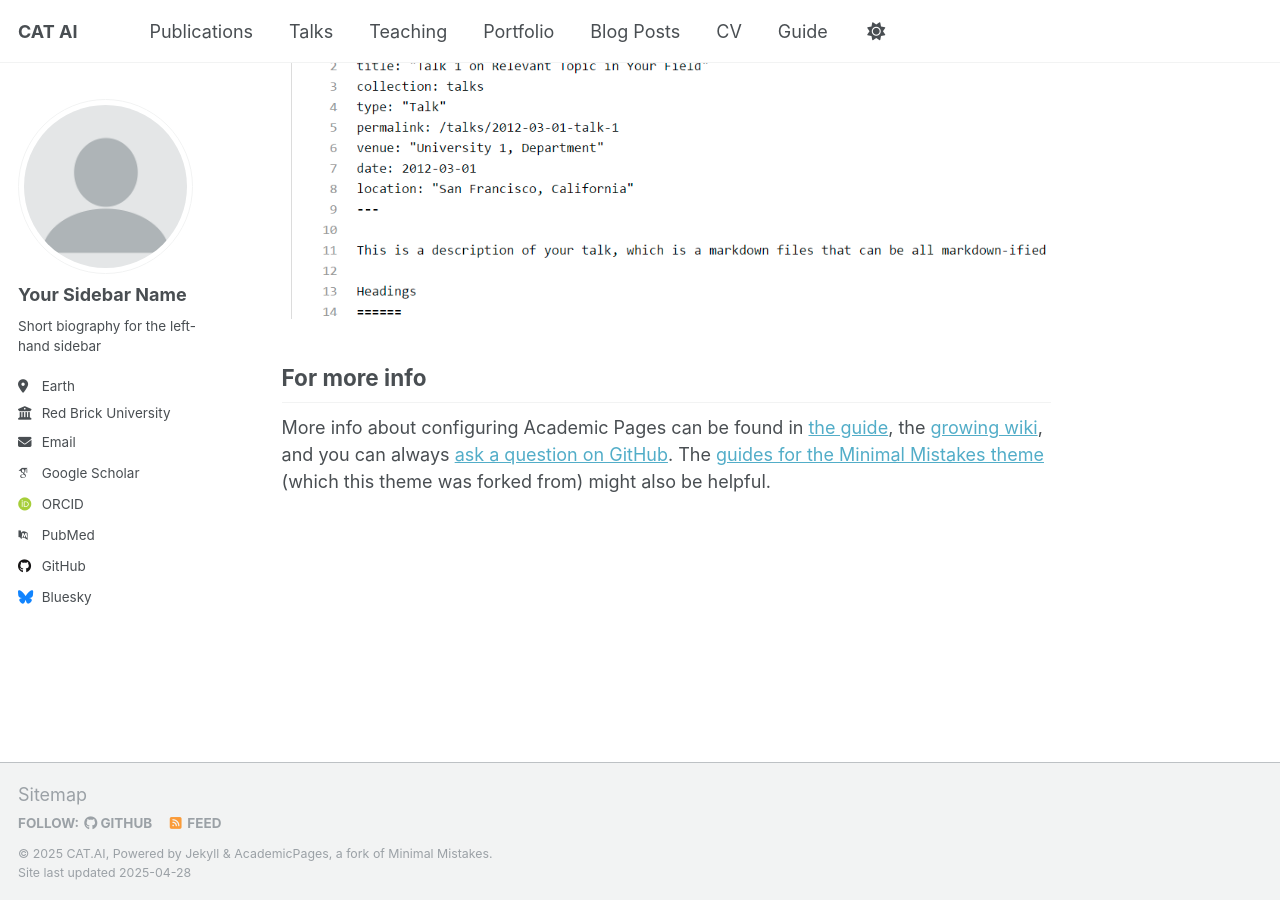
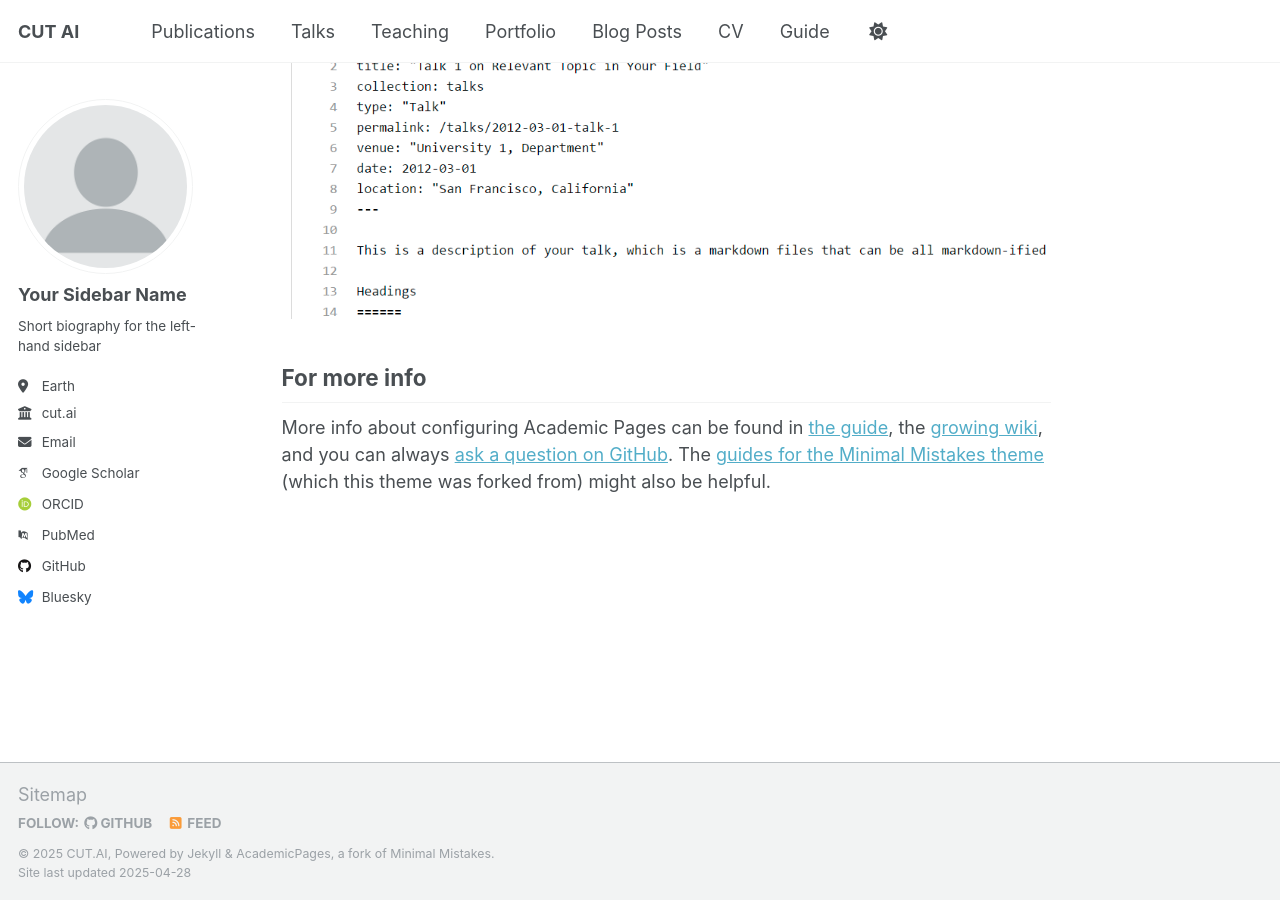
Before and after one commit to happyBayes/happyBayes.github.io, a Jekyll site: the page built from _pages/about.md, in a window 1280 px wide and 900 px high, scrolled down 2636 px. Built offline with Jekyll 4.4.1, drawn with Linux system fonts in a browser that asks for light colours; some web fonts are replaced.

Commit message:
Update _config.yml

```diff
--- a/_config.yml
+++ b/_config.yml
@@ -9,10 +9,10 @@
 # Basic Site Settings
 locale                   : "en-US"
 site_theme               : "default"
-title                    : "CAT AI"
+title                    : "CUT AI"
 title_separator          : "-"
-name                     : &name "CAT.AI"
-description              : &description "personal description"
+name                     : &name "CUT.AI"
+description              : &description "Developing the Next-Generation AI-Native BaaS Platform"
 url                      : https://happyBayes.github.io # the base hostname & protocol for your site e.g. "https://[your GitHub username].github.io"
 baseurl                  : "" # the subpath of your site, e.g. "/blog"
 repository               : "happyBayes/happyBayes.github.io"
@@ -27,7 +27,7 @@ author:
   pronouns         : # example: "she/her"
   bio              : "Short biography for the left-hand sidebar"
   location         : "Earth"
-  employer         : "Red Brick University"
+  employer         : "cut.ai"
   uri              : # URL
   email            : "none@example.org"
 
```
